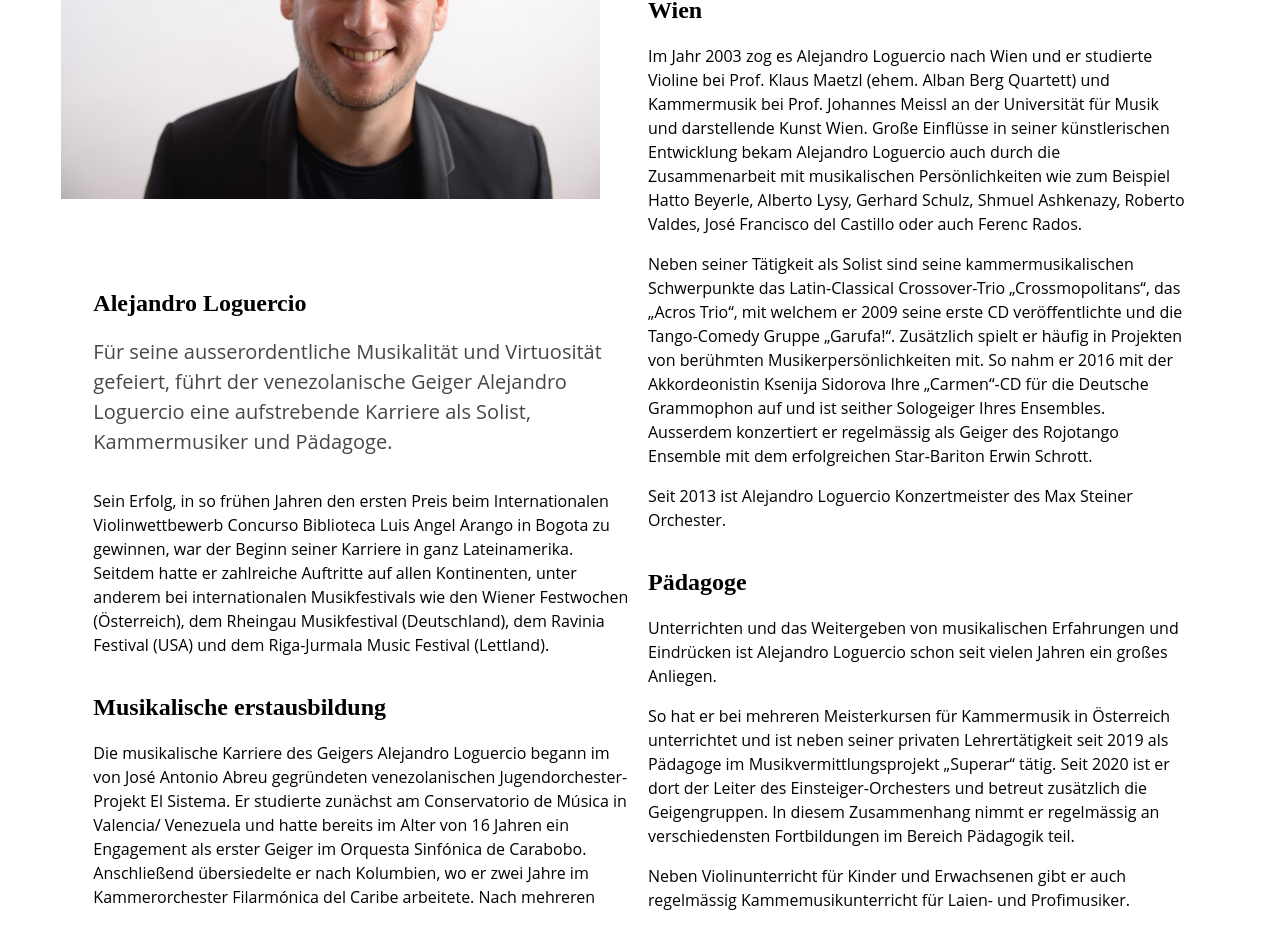
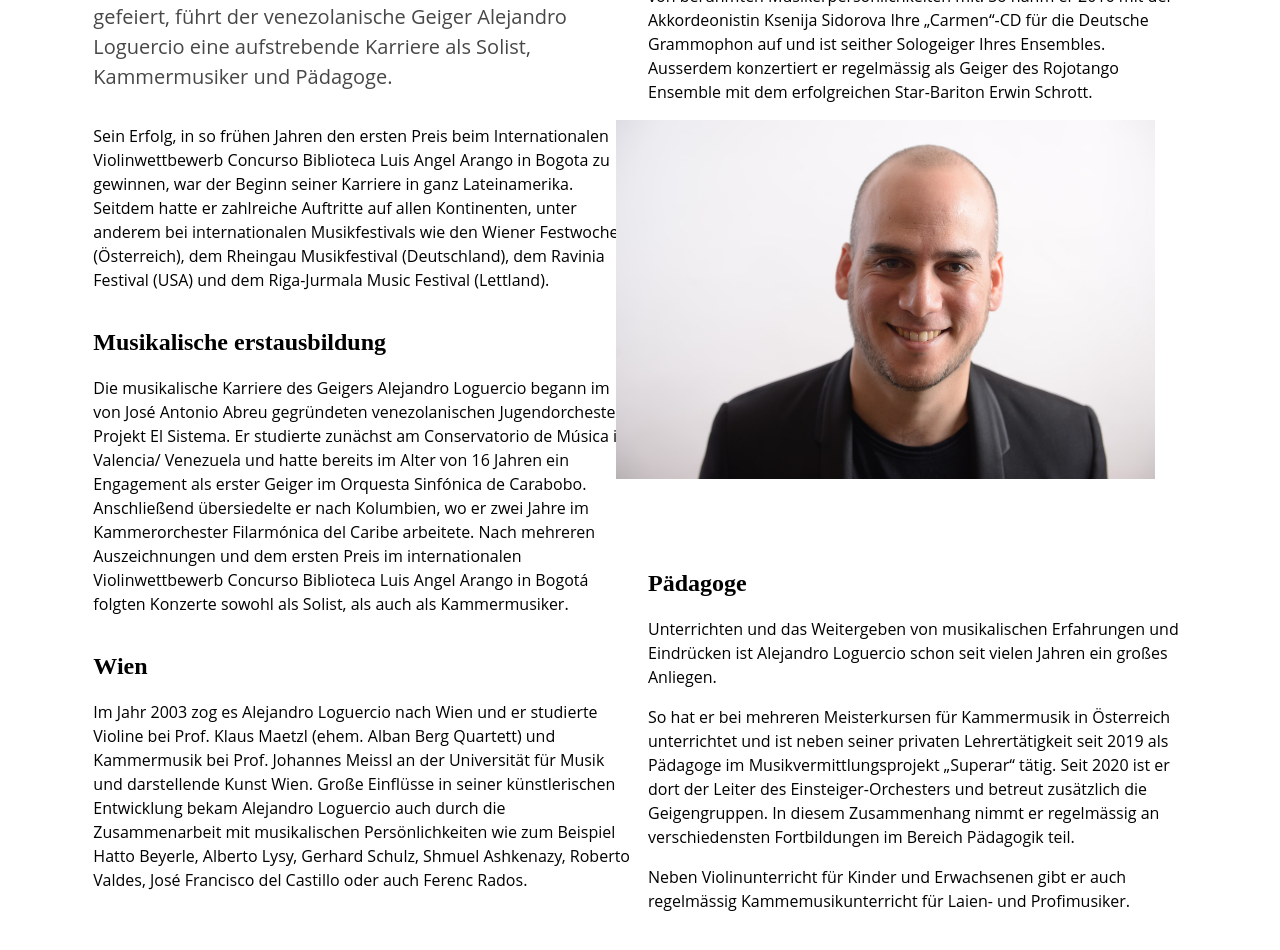
Before and after one commit to daniel-nm/alejandro-loguercio-2020, a React (Create React App) app: page /unterricht in a window 1280 px wide. Shown: the part 1680-2630 px from the top of the page. Built offline with nearby package versions, Linux system fonts and the light colour scheme.

Commit message:
Changed position of image and column number in wider screens

```diff
--- a/src/components/classes/ClassBio.js
+++ b/src/components/classes/ClassBio.js
@@ -38,19 +38,19 @@ const ClassBio = ({ content, language }) => {
       exit="hidden"
       transition={transition}
     >
-      <img className="bio__img" src={img} alt="Alejandro Loguercio" />
-      <h2>{data.title}</h2>
+      {/* <img className="bio__img" src={img} alt="Alejandro Loguercio" /> */}
+      {/* <h2>{data.title}</h2>
       <div className="intro">
       <p className="highlight">{data.highlight}</p>
       <p>{data.intro}</p>
       </div>
       <div className="training">
       <h2>{data.subtitle1}</h2>
-      <p>
+      <div>
         {data.training.map((item, index) => (
           <p key={index}>{item.text}</p>
         ))}
-      </p>
+      </div>
       </div>
       <div className="wien">
         <h2>{data.subtitle2}</h2>
@@ -63,7 +63,35 @@ const ClassBio = ({ content, language }) => {
         {data.pedagogue.map((item, index) => (
           <p key={index}>{item.text}</p>
         ))}
-      </div>
+      </div> */}
+
+
+        <div className="intro">
+          <h2 className="title">{data.title}</h2>
+          <p className="highlight">{data.highlight}</p>
+          <p>{data.intro}</p>
+        </div>
+        <div className="training">
+          <h2>{data.subtitle1}</h2>
+          <div>
+            {data.training.map((item, index) => (
+              <p key={index}>{item.text}</p>
+            ))}
+          </div>
+        </div>
+        <div className="wien">
+          <h2>{data.subtitle2}</h2>
+          {data.vienna.map((item, index) => (
+            <p key={index}>{item.text}</p>
+          ))}
+        </div>
+        <div className="pedagogue">
+        <img className="bio__img" src={img} alt="Alejandro Loguercio" />
+        <h2>{data.subtitle3}</h2>
+          {data.pedagogue.map((item, index) => (
+            <p key={index}>{item.text}</p>
+          ))}
+        </div>
     </Container>
   )
 }
```
